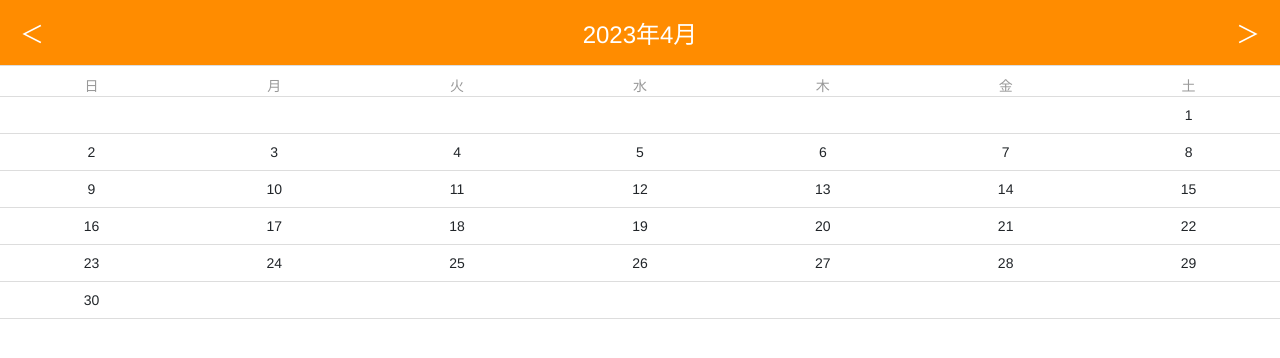
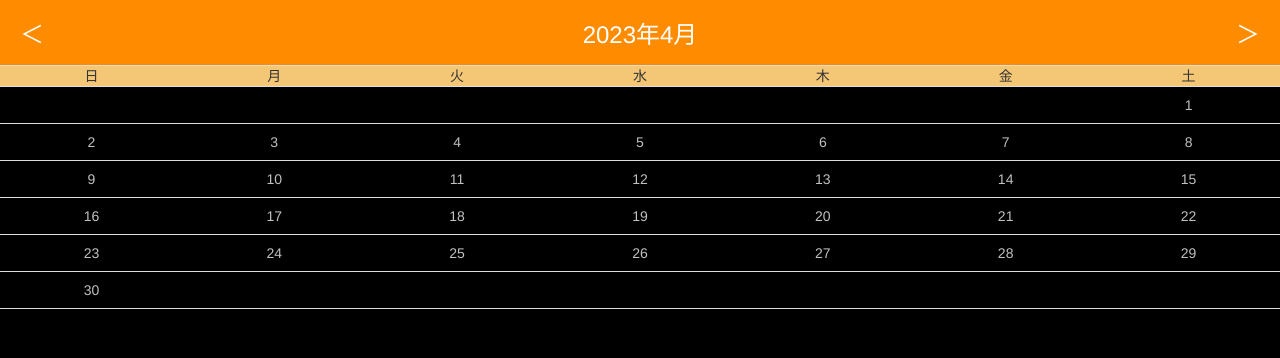
Before and after one commit to long-redhair-kelly/vueCalendar, a Vue app: page / in a window 1280 px wide. Shown: the top 358 px of the page. Built offline with nearby package versions, Linux system fonts and the light colour scheme.

Commit message:
カレンダーヘッダコンポーネント化

```diff
--- a/src/App.vue
+++ b/src/App.vue
@@ -1,5 +1,6 @@
 <script setup lang="ts">
 import Calendar from "./components/Calendar.vue";
+import "./css/App.css";
 </script>
 
 <template>
--- a/src/components/Calendar.vue
+++ b/src/components/Calendar.vue
@@ -1,10 +1,6 @@
 <template>
-  <div id="header">
-    <span class="header-arrow">＜</span>
-    <span class="selected-month">{{ year }}年{{ month }}月</span>
-    <span class="header-arrow">＞</span>
-  </div>
   <div>
+    <CalendarHeader />
     <table id="main">
       <thead>
         <th v-for="(weekDay, weekDayIndex) in weekDays" :key="weekDayIndex">
@@ -29,9 +25,10 @@
 </template>
 
 <script setup lang="ts">
+import "../css/Calendar.css";
+import CalendarHeader from "./CalendarHeader.vue";
+
 const weekDays = ["日", "月", "火", "水", "木", "金", "土"];
-const year: number = 2023;
-const month: number = 4;
 const calendar = [
   ["", "", "", "", "", "", 1],
   [2, 3, 4, 5, 6, 7, 8],
--- /dev/null
+++ b/src/components/CalendarHeader.vue
@@ -0,0 +1,48 @@
+<template>
+  <div id="header">
+    <span class="header-arrow" @click="lastMonth">＜</span>
+    <span class="selected-month"
+      >{{ yearMonth.year }}年{{ yearMonth.month }}月</span
+    >
+    <span class="header-arrow" @click="nextMonth">＞</span>
+  </div>
+</template>
+
+<script setup lang="ts">
+import { reactive } from "vue";
+import "../css/CalendarHeader.css";
+
+interface YearMonth {
+  year: number;
+  month: number;
+}
+
+let yearMonth = reactive<YearMonth>({
+  year: 2023,
+  month: 4,
+});
+
+/**
+ * 先月
+ */
+const lastMonth = () => {
+  yearMonth.month--;
+  if (yearMonth.month < 1) {
+    yearMonth.year--;
+    yearMonth.month = 12;
+  }
+  return yearMonth;
+};
+
+/**
+ * 次月
+ */
+const nextMonth = () => {
+  yearMonth.month++;
+  if (yearMonth.month > 12) {
+    yearMonth.year++;
+    yearMonth.month = 1;
+  }
+  return yearMonth;
+};
+</script>
--- /dev/null
+++ b/src/css/App.css
@@ -0,0 +1,11 @@
+body {
+  margin: 0;
+  background-color: currentColor;
+}
+#app {
+  font-family: Avenir, Helvetica, Arial, sans-serif;
+  -webkit-font-smoothing: antialiased;
+  -moz-osx-font-smoothing: grayscale;
+  text-align: center;
+  color: #2c3e50;
+}
--- /dev/null
+++ b/src/css/Calendar.css
@@ -0,0 +1,29 @@
+#main {
+  font-size: 14px;
+  line-height: 20px;
+  table-layout: fixed;
+  width: 100%;
+  margin-bottom: 1rem;
+  color: silver;
+  border-bottom: 1px solid #ddd;
+  border-collapse: collapse;
+}
+#main th {
+  padding: 0;
+  text-align: center;
+  vertical-align: middle;
+  font-weight: normal;
+  color: #333;
+}
+#main td {
+  padding: 8px;
+  text-align: center;
+  vertical-align: middle;
+  border-top: 1px solid #ddd;
+}
+thead {
+  background-color: #f4c777;
+}
+.today {
+  background-color: #fcf8e3;
+}
--- /dev/null
+++ b/src/css/CalendarHeader.css
@@ -0,0 +1,14 @@
+#header {
+  font-size: 24px;
+  padding: 0;
+  text-align: center;
+  background-color: darkorange;
+  border-bottom: 1px solid #ddd;
+  display: flex;
+  justify-content: space-between;
+}
+#header span {
+  padding: 15px 20px;
+  color: white;
+  display: inline-block;
+}
--- a/src/main.ts
+++ b/src/main.ts
@@ -1,5 +1,4 @@
 import { createApp } from 'vue'
-import './style.css'
 import App from './App.vue'
 
 createApp(App).mount('#app')
--- a/src/style.css
+++ /dev/null
@@ -1,52 +0,0 @@
-body {
-  margin: 0;
-}
-#app {
-  font-family: Avenir, Helvetica, Arial, sans-serif;
-  -webkit-font-smoothing: antialiased;
-  -moz-osx-font-smoothing: grayscale;
-  text-align: center;
-  color: #2c3e50;
-}
-
-#main {
-  font-size: 14px;
-  line-height: 20px;
-  table-layout: fixed;
-  width: 100%;
-  margin-bottom: 1rem;
-  color: #212529;
-  border-bottom: 1px solid #ddd;
-  border-collapse: collapse;
-}
-#main th {
-  padding: 0;
-  text-align: center;
-  vertical-align: middle;
-  font-weight: normal;
-  color: #999;
-}
-#main td {
-  padding: 8px;
-  text-align: center;
-  vertical-align: middle;
-  border-top: 1px solid #ddd;
-}
-.today {
-  background-color: #fcf8e3;
-}
-#header {
-  font-size: 24px;
-  padding: 0;
-  text-align: center;
-  margin-bottom: 10px;
-  background-color: darkorange;
-  border-bottom: 1px solid #ddd;
-  display: flex;
-  justify-content: space-between;
-}
-#header span {
-  padding: 15px 20px;
-  color: white;
-  display: inline-block;
-}
```
